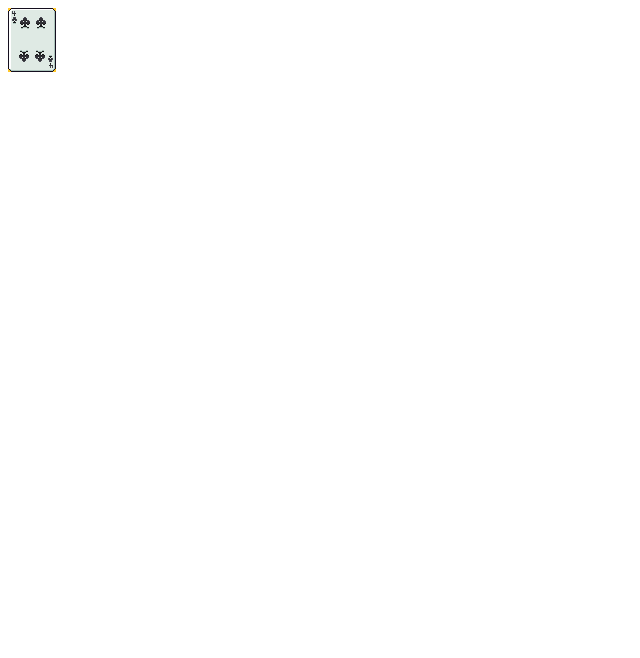
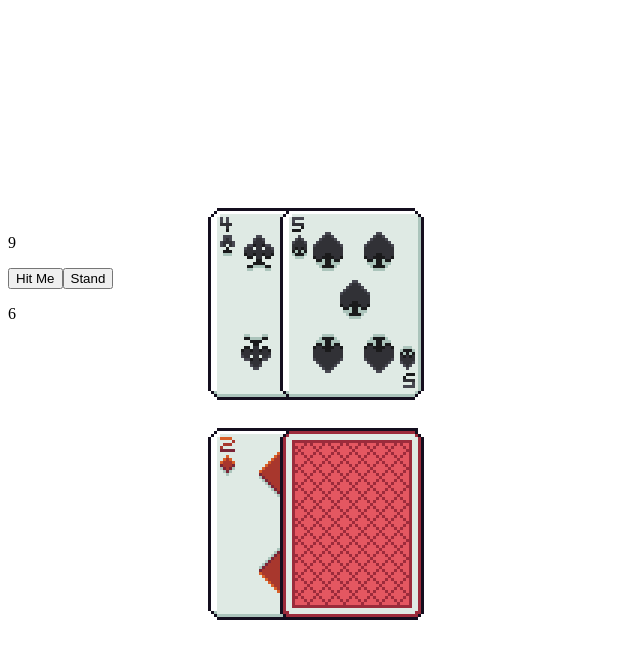
Before and after one commit to KarolZSE/Casino, a plain HTML site: page index.html in a window 1280 px wide. Shown: the whole page, without its empty margins (0-640 px from the left). Drawn offline with Linux system fonts and the light colour scheme.

Commit message:
Made a simple blackjack (can stand and hit)

```diff
--- a/code.js
+++ b/code.js
@@ -1,25 +1,38 @@
-function RandomCard() {
+const scoreboard = document.getElementById("score");
+const escoreboard = document.getElementById("enemy");
+score = 0
+escore = 0
+
+// https://www.youtube.com/watch?v=OV8MVmtgmoY - Card Flip
+// https://ivoryred.itch.io/pixel-poker-cards - Cards
+
+function RandomCard(x, m) {
     let r = Math.floor(Math.random() * 52);
-    console.log(r);
+    console.log(r, r % 13);
     const card = document.createElement("div");
     card.classList.add("thecard");
     card.style.transform = "rotateY(180deg)"
 
+    card.style.left = `${x * 72 + 200}px`;
+    card.style.top = `${m * 220 + 200}px`
+    // Showing the right card + animation
     const front = document.createElement("div");
     front.classList.add("thefront");
+    front.classList.add("wrapper");
     front.style.backgroundImage = "url('Poker/Cards.png')";
-    front.style.height = "64px";
-    front.style.width = "48px";
-    front.style.backgroundPosition = `-${(r % 13) * 48}px -${Math.floor(r / 13) * 64}px`;
-    front.style.backgroundSize = "auto";
+    front.style.height = "192px";
+    front.style.width = "144px";
+    front.style.backgroundPosition = `-${((r % 13) * 48) * 3}px -${(Math.floor(r / 13) * 64) * 3}px`;
+    front.style.backgroundSize = "2832px 1155px";
 
     const back = document.createElement("div");
     back.classList.add("theback");
+    back.classList.add("wrapper");
     back.style.backgroundImage = "url('Poker/Cards.png')";
-    back.style.height = "64px";
-    back.style.width = "48px";
-    back.style.backgroundPosition = "0px -256px";
-    back.style.backgroundSize = "auto";
+    back.style.height = "192px";
+    back.style.width = "144px";
+    back.style.backgroundPosition = "0px -768px";
+    back.style.backgroundSize = "2832px 1155px";
 
     card.appendChild(front);
     card.appendChild(back);
@@ -27,8 +40,70 @@ function RandomCard() {
     const container = document.querySelector(".maincontainer")
     container.append(card);
 
-    setTimeout(() => {
-        card.style.transform = "rotateY(0deg)";
-    }, 2000);
+    if (m == 0) {
+        t = r % 13
+        if (t == 0) {
+            score += 1
+        } else if (1 <= (t) && (t) < 10) {
+            score += r % 13 + 1
+        } else {
+            score += 10
+        }
+        scoreboard.textContent = score;
+        if (score > 21) {
+            alert("You lose!")
+        }
+    } else {
+        t = r % 13
+        if (t == 0) {
+            escore += 1
+        } else if (1 <= (t) && (t) < 10) {
+            escore += r % 13 + 1
+        } else {
+            escore += 10
+        }
+        if (escore > 21) {
+            alert("Dealer lost!")
+        }
+        escoreboard.textContent = escore;
+    }
+
+    if (x == 1 && m == 1) {
+        return card;
+    } else {
+        setTimeout(() => {
+            card.style.transform = "rotateY(0deg)";
+        }, 200);
+    }
 }
-RandomCard()
+l = 0;
+RandomCard(l, 0);
+l += 1;
+RandomCard(l, 0);
+
+r = 0
+RandomCard(r, 1);
+r += 1;
+const ldc = RandomCard(r, 1);
+
+document.getElementById("Hit").onclick = function() {
+    l += 1
+    RandomCard(l, 0);
+}
+
+document.getElementById("Stand").onclick = function() {
+    ldc.style.transform = "rotateY(0deg)";
+    while (escoreboard.textContent < 17) {
+        r += 1;
+        RandomCard(r, 1);
+    }
+    if (escoreboard.textContent > 21 || scoreboard.textContent > 21) {
+
+    } else if (escoreboard.textContent > scoreboard.textContent) {
+        alert("Dealer wins!")
+    } else if (scoreboard.textContent > escoreboard.textContent) {
+        alert("Player wins!")
+    } else {
+        alert("Draw!")
+    }
+}
--- a/index.html
+++ b/index.html
@@ -8,9 +8,10 @@
 <style>
 .maincontainer {
     position: relative;
-    width: 48px;
-    height: 64px;
+    width: 144px;
+    height: 192px;
 }
+
 .thecard {
     position: absolute;
     width: 100%;
@@ -24,21 +25,25 @@
     width: 100%;
     height: 100%;
     backface-visibility: hidden;
-    background: #ffc728;
-    color: #333;
+    image-rendering: pixelated;
 }
+
 .theback {
     position: absolute;
     width: 100%;
     height: 100%;
     backface-visibility: hidden;
-    color: #333;
     transform: rotateY(180deg);
+    image-rendering: pixelated;
 }
 </style>
 <body>
     <div class="maincontainer">
     </div>
+    <br>
+    <p id="score"></p>
+    <button id="Hit">Hit Me</button><button id="Stand">Stand</button>
+    <p id="enemy"></p>
 </body>
 <script src="code.js"></script>
 </html>
```
Also changed, not shown: Table.png (added).
